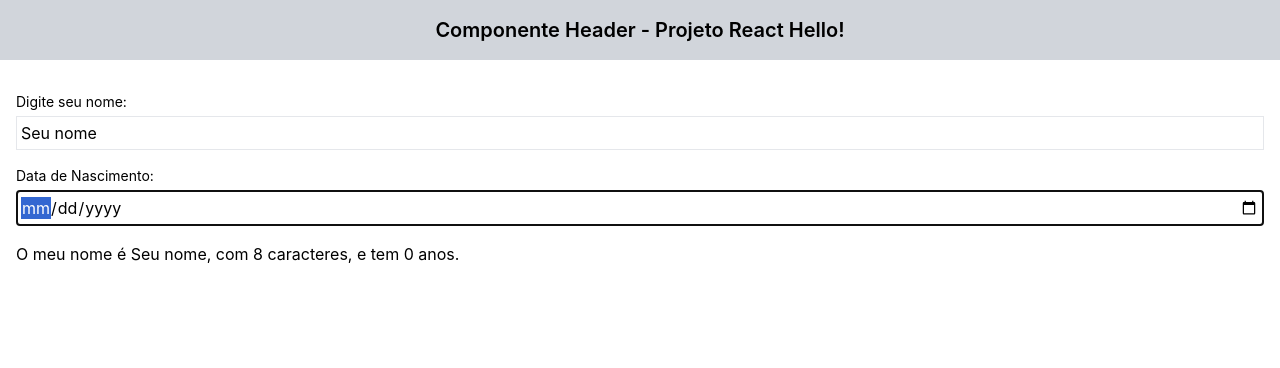
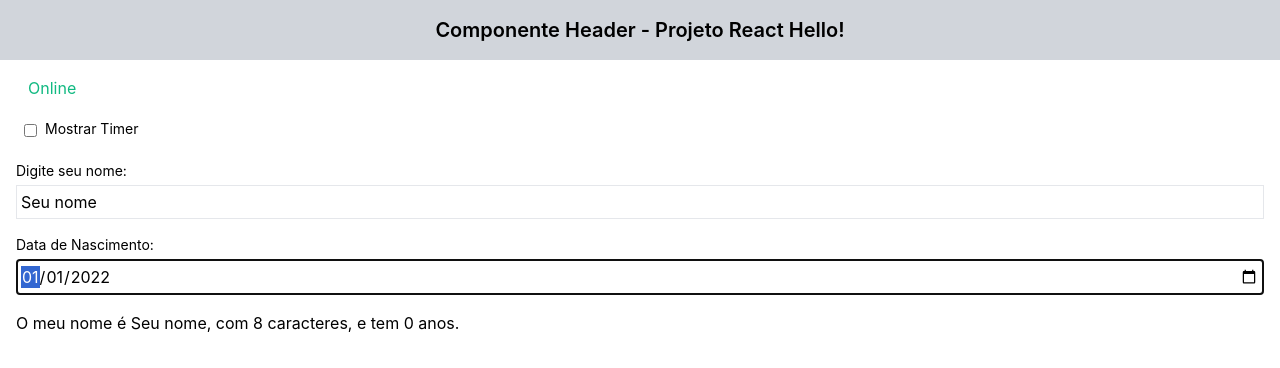
Before and after one commit to DougPeron/Aulas-React, a React (Create React App) app in the folder Aula 1/react-hello/: page / in a window 1280 px wide. Shown: the top 368 px of the page. Built offline with nearby package versions, Linux system fonts and the light colour scheme.

Commit message:
criado componentes e limpeza das dependências
Criação de componentes para uso de um Times no DOM com ativação por chackbox e um para visualização do status do app.
Limpeza das dependências com "rimraf" dos modulos do node para redução de tamanho.

```diff
--- a/Aula 1/react-hello/src/App.js
+++ b/Aula 1/react-hello/src/App.js
@@ -1,9 +1,12 @@
-import { useState } from "react";
+import { useEffect, useState } from "react";
+import CheckboxInput from "./components/CheckboxInput";
 
 import DateInput from "./components/DateInput";
 import Header from "./components/Heander";
 import Main from "./components/Main";
+import Onlineoffline from "./components/Onlineoffline";
 import TextInput from "./components/TextInput";
+import Timer from "./components/Timer";
 import { getAgeFrom } from "./helpers/dateHelper";
 
 export default function App() {
@@ -14,14 +17,37 @@ export default function App() {
 
   //Formato usual:
   const [name, setName] = useState("Seu nome");
-  const [date, setDate] = useState(" 2022-01-01");
+  const [date, setDate] = useState("2022-01-01");
+  const [timer, setTimer] = useState(false);
+  const [statusBoard, setStatus] = useState(true);
 
+  useEffect(() => {
+    document.title = name;
+  }, [name]);
+  useEffect(() => {
+    function statusOnline() {
+      setStatus(true);
+    }
+    function statusOffline() {
+      setStatus(false);
+    }
+    window.addEventListener("online", statusOnline);
+    window.addEventListener("offline", statusOffline);
+
+    return () => {
+      window.removeEventListener("online", statusOnline);
+      window.removeEventListener("offline", statusOffline);
+    };
+  });
   function handleNameChange(newName) {
     setName(newName);
   }
 
   function handleDateChange(newDate) {
     setDate(newDate);
+  }
+  function handleSetTimer() {
+    setTimer((currentTimer) => !currentTimer);
   }
 
   return (
@@ -30,6 +56,21 @@ export default function App() {
       <Header>Componente Header - Projeto React Hello!</Header>
 
       <Main>
+        <div className="ml-3">
+          <Onlineoffline isOnline={statusBoard} />
+        </div>
+
+        {timer && (
+          <div className="flex float-right m-1">
+            <Timer />
+          </div>
+        )}
+
+        <CheckboxInput
+          labelDecription="Mostrar Timer"
+          onCheckboxChange={handleSetTimer}
+        />
+
         <TextInput
           labelDecription="Digite seu nome: "
           inputValue={name}
--- /dev/null
+++ b/Aula 1/react-hello/src/components/CheckboxInput.js
@@ -0,0 +1,28 @@
+function CheckboxInput({
+  labelDecription = "Descrição do Checkbox",
+  inputValue = "Valor do input",
+  onCheckboxChange = null,
+}) {
+  function handleInputChange({ currentTarget }) {
+    if (onCheckboxChange) {
+      onCheckboxChange();
+    }
+  }
+  return (
+    <div className="flex flex-row items-center my-4">
+      <input
+        autoFocus
+        id="inputName"
+        className="border p-1 m-2"
+        type="checkbox"
+        value={inputValue}
+        onChange={handleInputChange}
+      />
+      <label className="text-sm mb-1" htmlFor="inputName">
+        {labelDecription}
+      </label>
+    </div>
+  );
+}
+
+export default CheckboxInput;
--- /dev/null
+++ b/Aula 1/react-hello/src/components/Onlineoffline.js
@@ -0,0 +1,6 @@
+function Onlineoffline({ isOnline = true }) {
+  const className = isOnline ? "text-green-500" : "text-red-500";
+  return <span className={className}>{isOnline ? "Online" : "Offline"}</span>;
+}
+
+export default Onlineoffline;
--- a/Aula 1/react-hello/src/components/TextInput.js
+++ b/Aula 1/react-hello/src/components/TextInput.js
@@ -2,6 +2,7 @@ function TextInput({
   labelDecription = "Descrição do label",
   inputValue = "Valor do input",
   onInputChange = null,
+  autoFocus = true,
 }) {
   function handleInputChange({ currentTarget }) {
     if (onInputChange) {
--- /dev/null
+++ b/Aula 1/react-hello/src/components/Timer.js
@@ -0,0 +1,18 @@
+import { useEffect, useState } from "react";
+
+function Timer() {
+  const [value, setValue] = useState(0);
+
+  useEffect(() => {
+    const interval = setInterval(() => {
+      setValue((currentValue) => currentValue + 1);
+    }, 1000);
+
+    return () => {
+      clearInterval(interval);
+    };
+  }, []);
+  return <span className=" bg-red-300 p-3">{value}</span>;
+}
+
+export default Timer;
```
